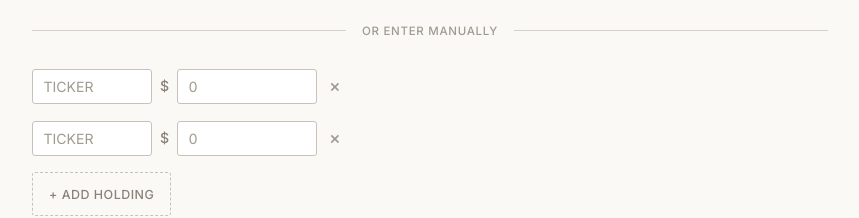
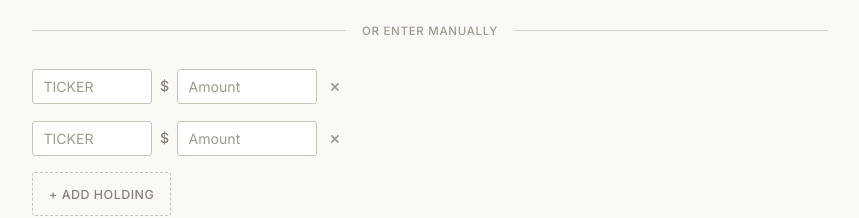
Before and after one commit to MibhaelGray/Portfolio-Allocation, a React (Vite) app in the folder frontend/: page /my-portfolio in a window 1280 px wide. Shown: the part 342-560 px from the top of the page, without its empty margins (210-1069 px from the left). Built offline with nearby package versions, Linux system fonts and the light colour scheme.

Commit message:
style(design): FINDING-005 — empty amount placeholder instead of '0'

```diff
--- a/frontend/src/components/HoldingsEditor.tsx
+++ b/frontend/src/components/HoldingsEditor.tsx
@@ -66,7 +66,7 @@ export function HoldingsEditor({ holdings, onChange }: Props) {
           <input
             className="amount-input"
             type="number"
-            placeholder="0"
+            placeholder="Amount"
             min={0}
             step={100}
             value={h.amount}
```
